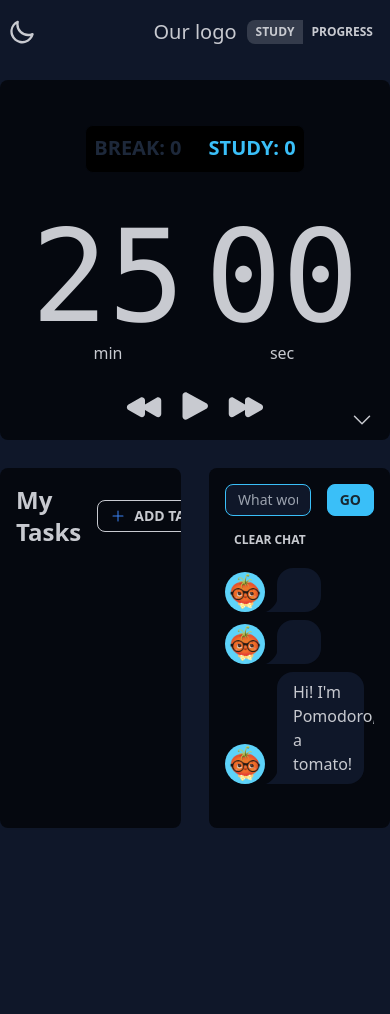
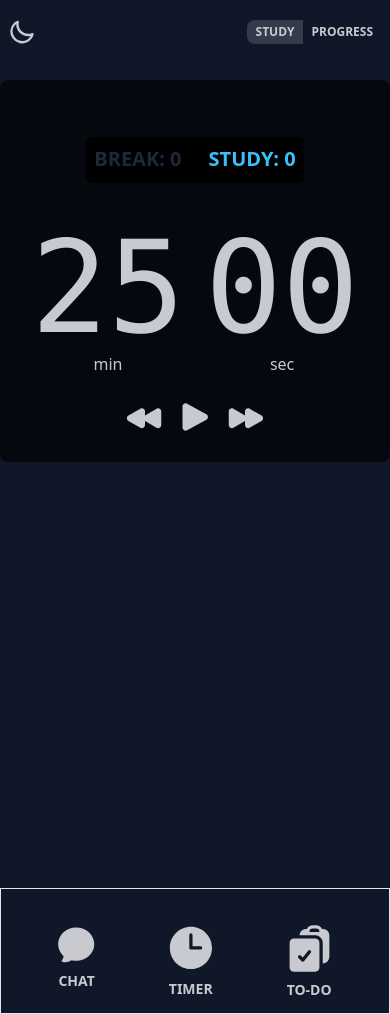
Before and after one commit to etretf/pomodoro-app, a React (Vite) app in the folder pomodoro-react/: page / in a window 390 px wide. Before the commit the page ends 844 px from the top, so only its background shows below. Built offline with nearby package versions, Linux system fonts and the light colour scheme.

Commit message:
Mobile responsiveness in progress

```diff
--- a/pomodoro-react/src/App.css
+++ b/pomodoro-react/src/App.css
@@ -30,7 +30,6 @@ p {
     @apply grid grid-rows-2 grid-cols-2 container gap-7 py-4;
     grid-template-rows: 1fr 1fr;
     transition: grid-template-rows 0.25s;
-    min-height: 90%;
 }
 
 .full-w-component {
@@ -136,3 +135,15 @@ p {
     height: fit-content;
     max-height: 500px;
 }
+
+.my-tasks {
+    @apply hidden sm:block;
+}
+
+.chatbot {
+    @apply hidden h-0 sm:block;
+}
+
+.fullScreen {
+    @apply hidden h-0 sm:block;
+}
--- a/pomodoro-react/src/components/ChatBot.jsx
+++ b/pomodoro-react/src/components/ChatBot.jsx
@@ -72,7 +72,7 @@ export default function ChatBot(props)
     currentChat.reverse()
 
     return(
-        <div className="full-w-component half-w-component max-container">
+        <div className="full-w-component half-w-component max-container chatbot">
 
             <form className="x-flex w-full" onSubmit={event => handleSubmit(event, chatQuestion)} onFocus={event => handleFocus(event)}>
                 <input
--- a/pomodoro-react/src/components/Home.jsx
+++ b/pomodoro-react/src/components/Home.jsx
@@ -18,7 +18,7 @@ export default function Home(props) {
     setTimerFullScreen(prevValue => !prevValue)
   }
     return (
-      <div className={`grid-container container ${timerFullScreen? "span-2": ""}`}>
+      <div className={`grid-container container ${timerFullScreen ? "span-2": ""}`}>
         <Pomodoro
           handleChange={togglePomodoro}
           handlePlayToggle={props.handlePlayToggle}
@@ -32,8 +32,8 @@ export default function Home(props) {
           numSessions={props.numSessions}
           time={props.time}
           />
-        {!timerFullScreen && <ToDo layout={timerFullScreen}/>}
-        {!timerFullScreen && <ChatBot layout={timerFullScreen} chat={props.chat} setChat={props.setChat}/>}
+          {!timerFullScreen && <ToDo layout={timerFullScreen}/>}
+          {!timerFullScreen && <ChatBot layout={timerFullScreen} chat={props.chat} setChat={props.setChat}/>}
       </div>
     );
   }
--- a/pomodoro-react/src/components/Navbar.jsx
+++ b/pomodoro-react/src/components/Navbar.jsx
@@ -1,6 +1,7 @@
 import { Link, Outlet, useLocation } from "react-router-dom";
 import { useState, useEffect } from "react";
 import { current } from "immer";
+import { ChatBubbleOvalLeftIcon, ClipboardDocumentCheckIcon, ClockIcon } from "@heroicons/react/24/solid";
 
 
 export default function Root(props){
@@ -25,7 +26,7 @@ export default function Root(props){
 
     return(
         <>
-        <nav className="navbar bg-base-100 container">
+        <nav className="navbar bg-base-100 container mobile-nav">
             <div className="navbar-start">
                 <label className="swap swap-rotate">
                     {/* this hidden checkbox controls the state */}
@@ -47,9 +48,9 @@ export default function Root(props){
                 }
 
             </div>
-        <div className="navbar-center">
+            {/* <div className="navbar-center">
                 <a className="normal-case text-xl">Our logo</a>
-        </div>
+            </div> */}
             <div className="navbar-end join">
                 <Link
                 to="/study"
@@ -66,6 +67,28 @@ export default function Root(props){
             </div>
         </nav>
         <Outlet/>
+        <footer className="mobile-nav-bottom sm:hidden">
+            <div className="py-8 border w-full flex justify-center gap-8">
+                <div>
+                    <button className="btn btn-ghost">
+                        <ChatBubbleOvalLeftIcon/>
+                        Chat
+                    </button>
+                </div>
+                <div>
+                    <button className="btn btn-ghost">
+                        <ClockIcon/>
+                        Timer
+                    </button>
+                </div>
+                <div>
+                    <button className="btn btn-ghost">
+                        <ClipboardDocumentCheckIcon/>
+                        To-do
+                    </button>
+                </div>
+            </div>
+        </footer>
         </>
     )
 
--- a/pomodoro-react/src/components/Pomodoro.jsx
+++ b/pomodoro-react/src/components/Pomodoro.jsx
@@ -7,7 +7,7 @@ export default function Pomodoro(props){
 
 
   return(
-      <div className={`full-w-component relative justify-center overflow-auto`}>
+      <div className={`full-w-component relative justify-center overflow-auto pomodoro`}>
 
       <div className='btn no-animation pointer-events-none bg-base-300 flex gap-7 m-10 p-2 join'>
           <p className={ props.sessionType === 'short break' || props.sessionType === 'long break' ? "text-primary text-xl join-item" : "text-neutral text-xl join-item"}>
@@ -48,7 +48,7 @@ export default function Pomodoro(props){
 
       </div>
 
-        <label className="swap swap-rotate absolute bottom-2 right-4">
+        <label className="swap swap-rotate absolute bottom-2 right-4 fullScreen">
             <input type="checkbox" onChange={props.handleChange} id='bob'/>
             <ChevronDownIcon className="swap-off fill-current h-6 w-6 text-white-500 " />
             <ChevronUpIcon className="swap-on fill-current h-6 w-6 text-white-500 " />
--- a/pomodoro-react/src/components/ToDo.jsx
+++ b/pomodoro-react/src/components/ToDo.jsx
@@ -143,7 +143,7 @@ export default function ToDo()
 
 
     return(
-        <div className="full-w-component half-w-component to-do-component max-container">
+        <div className="full-w-component half-w-component to-do-component max-container my-tasks">
             <div className="x-flex w-full">
                 <h2>My Tasks</h2>
                 <button
```
Lines whose indentation alone changed are shown as unchanged.
